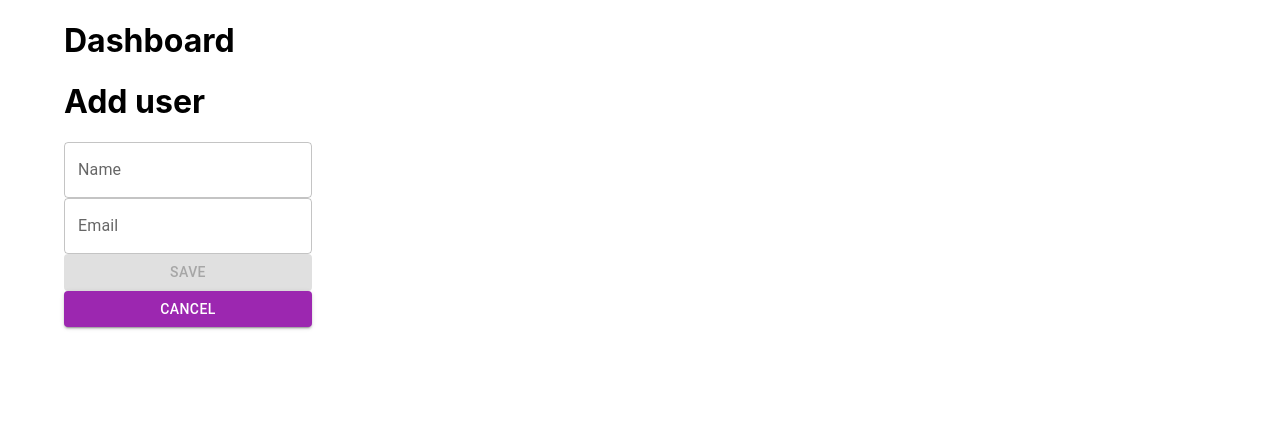
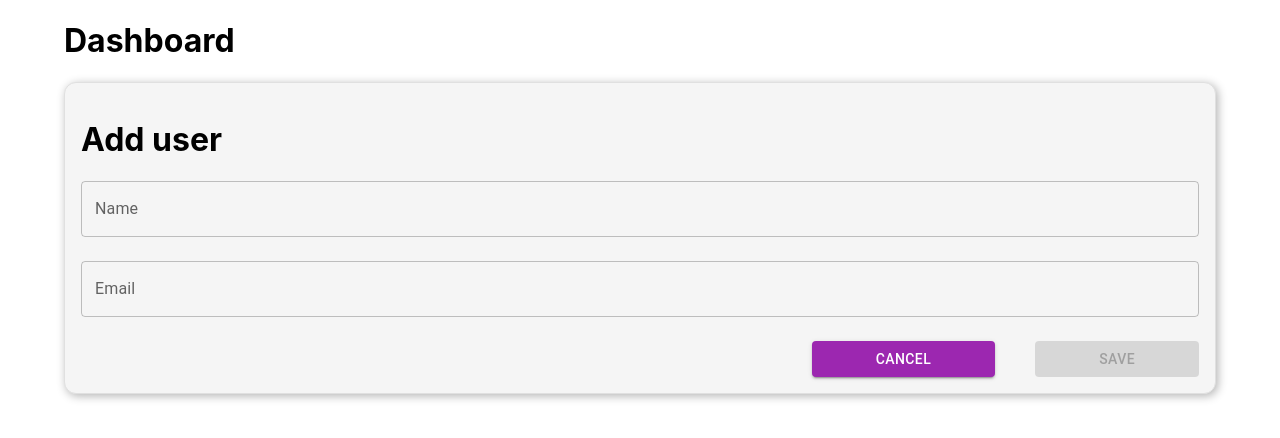
Before and after one commit to Dabgan/proexe-recruitment-task, a React (Create React App) app: page /add in a window 1280 px wide. Shown: the top 438 px of the page. Built offline with nearby package versions, Linux system fonts and the light colour scheme; no server answers.

Commit message:
fix: styles for containers and buttons

```diff
--- a/src/components/Form/Form.jsx
+++ b/src/components/Form/Form.jsx
@@ -1,5 +1,5 @@
 import React from 'react';
-import { Button, FormControl, TextField } from '@mui/material';
+import { Box, Button, FormGroup, TextField } from '@mui/material';
 import useUserForm from '../../hooks/useUserForm.js';
 
 const Form = ({ userData }) => {
@@ -13,18 +13,21 @@ const Form = ({ userData }) => {
         handleCancel,
     } = useUserForm(userData);
 
-    const handleSave = () => {
+    const handleSave = (e) => {
+        e.preventDefault();
         saveUser({ id: userData?.id, name, email });
     };
 
     return (
-        <FormControl>
+        <form onSubmit={handleSave}>
+            <FormGroup>
                 <TextField
                     id="name"
                     label="Name"
                     variant="outlined"
                     value={name}
                     onChange={handleNameChange}
+                    sx={{ marginBottom: 3 }}
                 />
                 <TextField
                     id="email"
@@ -34,23 +37,36 @@ const Form = ({ userData }) => {
                     onChange={handleEmailChange}
                     error={!!emailError}
                     helperText={emailError || ''}
+                    sx={{ marginBottom: 3 }}
                 />
+                <Box
+                    sx={{
+                        display: 'flex',
+                        flexDirection: 'row',
+                        justifyContent: 'flex-end',
+                    }}
+                >
+                    <Button
+                        variant="contained"
+                        color="secondary"
+                        onClick={handleCancel}
+                        sx={{ marginRight: 5, paddingInline: 8 }}
+                    >
+                        Cancel
+                    </Button>
                     <Button
                         variant="contained"
                         color="primary"
                         onClick={handleSave}
                         disabled={!name || !email}
+                        type="submit"
+                        sx={{ paddingInline: 8 }}
                     >
                         Save
                     </Button>
-            <Button
-                variant="contained"
-                color="secondary"
-                onClick={handleCancel}
-            >
-                Cancel
-            </Button>
-        </FormControl>
+                </Box>
+            </FormGroup>
+        </form>
     );
 };
 
--- a/src/components/Layout/Layout.jsx
+++ b/src/components/Layout/Layout.jsx
@@ -1,11 +1,22 @@
 import { Container } from '@mui/material';
+import { Box } from '@mui/system';
 import React from 'react';
 
 const Layout = ({ children }) => {
     return (
         <Container>
             <h1>Dashboard</h1>
-            {children}
+            <Box
+                sx={{
+                    border: '1px solid #e0e0e0',
+                    padding: 2,
+                    backgroundColor: '#f5f5f5',
+                    borderRadius: '12px',
+                    boxShadow: '2px 2px 10px 0 rgba(0, 0, 0, 0.3)',
+                }}
+            >
+                {children}
+            </Box>
         </Container>
     );
 };
--- a/src/components/UserList/UserList.jsx
+++ b/src/components/UserList/UserList.jsx
@@ -34,17 +34,24 @@ const UserList = () => {
                 sx={{
                     display: 'flex',
                     flexDirection: 'row',
-                    justifyContent: 'space-between',
-                    marginBottom: '40px',
+                    alignItems: 'center',
+                    justifyContent: 'flex-end',
+                    marginBottom: 2,
                 }}
             >
-                <Button variant="contained" onClick={handleNavigateAdd}>
+                <h3>User List</h3>
+                <Button
+                    variant="contained"
+                    onClick={handleNavigateAdd}
+                    sx={{ marginLeft: 'auto' }}
+                >
                     Add user
                 </Button>
                 <Button
                     color="secondary"
                     variant="contained"
                     onClick={handleSortUsers}
+                    sx={{ marginLeft: 3 }}
                 >
                     Sort by Username
                 </Button>
```
Lines whose indentation alone changed are shown as unchanged.
